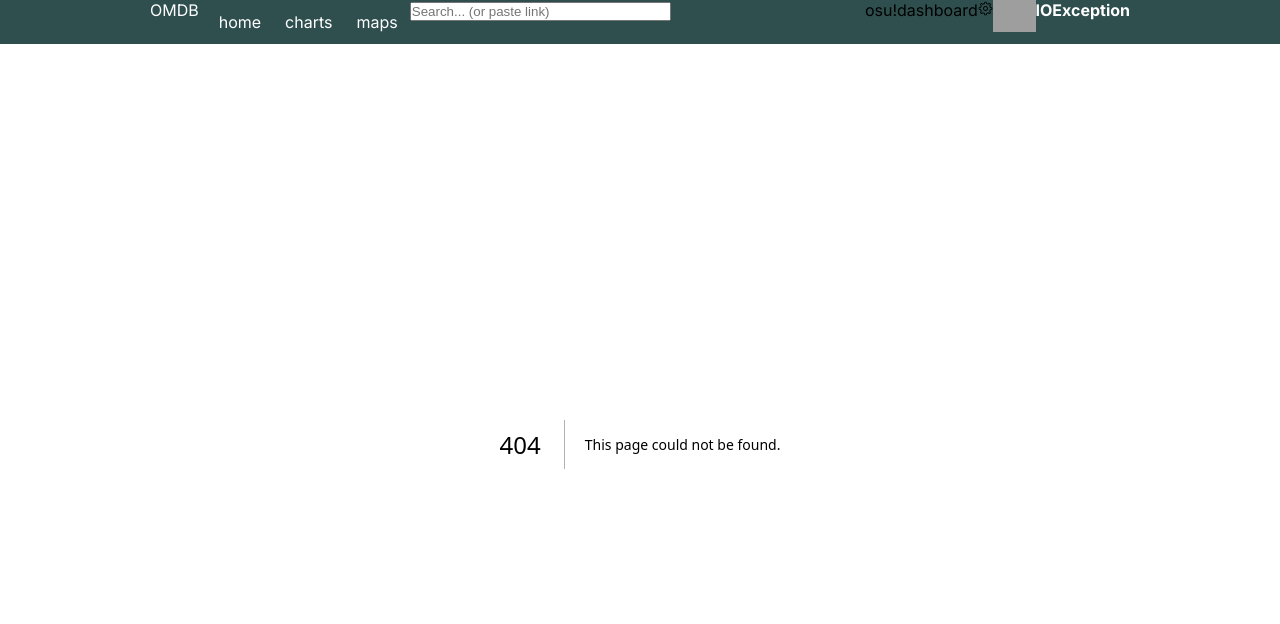
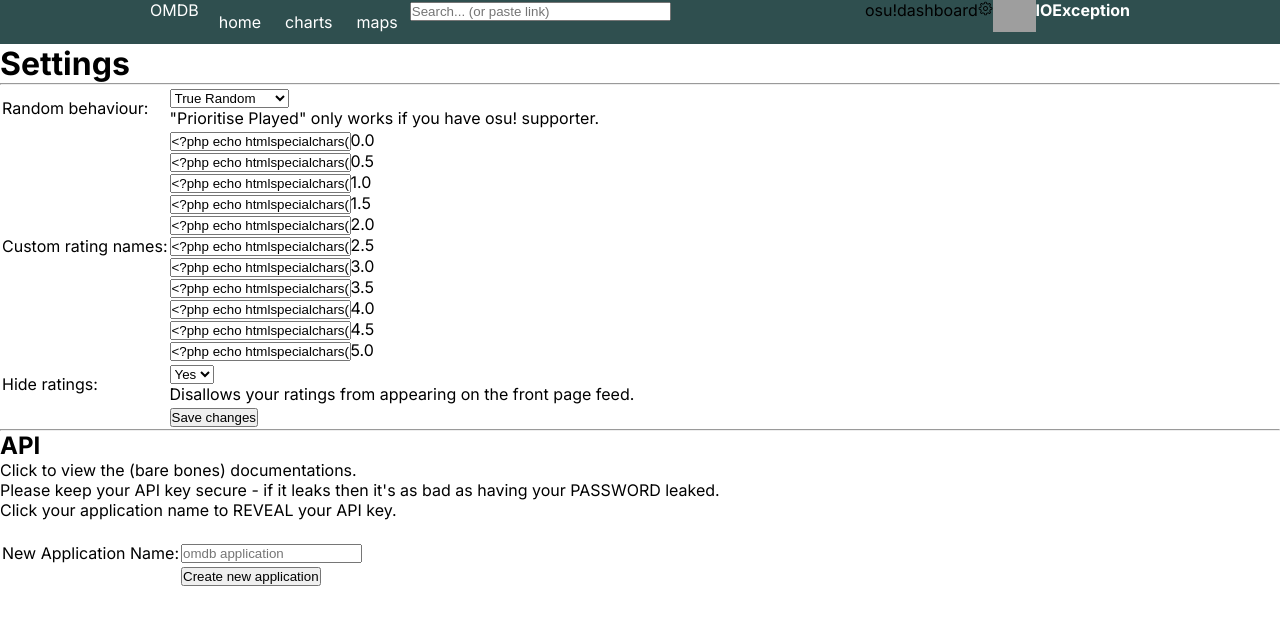
Before and after one commit to iptq/omdb-next, a Next.js app: page /settings in a window 1280 px wide. Before the commit this address had no page. Shown: the top 624 px of the page. Built offline with nearby package versions, Linux system fonts and the light colour scheme; grey boxes are pictures that could not be loaded.

Commit message:
settings page wip

```diff
--- a/next.config.js
+++ /dev/null
@@ -1,4 +0,0 @@
-/** @type {import('next').NextConfig} */
-const nextConfig = {};
-
-module.exports = nextConfig;
--- /dev/null
+++ b/next.config.mjs
@@ -0,0 +1,8 @@
+/** @type {import('next').NextConfig} */
+const nextConfig = {
+  experimental: {
+    serverActions: true,
+  },
+};
+
+export default nextConfig;
--- a/package.json
+++ b/package.json
@@ -27,7 +27,8 @@
     "prisma": "^5.1.1",
     "react": "18.2.0",
     "react-dom": "18.2.0",
-    "typescript": "5.1.6"
+    "typescript": "5.1.6",
+    "zod": "^3.22.2"
   },
   "devDependencies": {
     "@swc/core": "^1.3.82",
--- /dev/null
+++ b/src/app/settings/page.tsx
@@ -0,0 +1,172 @@
+import { Metadata } from "next";
+import { revalidatePath } from "next/cache";
+import { z } from "zod";
+
+export const metadata: Metadata = {
+  title: "Settings",
+};
+
+const settingsSchema = z.object({});
+
+const ratings = [0, 0.5, 1, 1.5, 2, 2.5, 3, 3.5, 4, 4.5, 5];
+
+export default async function Page() {
+  const doTrueRandom = true;
+  const hideRatings = true;
+  const apiKeys = [];
+
+  async function create(formData: FormData) {
+    "use server";
+
+    const parsed = settingsSchema.parse({
+      id: formData.get("id"),
+    });
+    console.log("form data", formData);
+    // mutate data
+    // revalidate cache
+
+    revalidatePath("/settings");
+  }
+
+  return (
+    <>
+      <h1>Settings</h1>
+      <hr />
+      <form action={create}>
+        <table>
+          <tr>
+            <td>
+              <label>Random behaviour:</label>
+              <br />
+            </td>
+            <td>
+              <select
+                name="RandomBehaviour"
+                id="RandomBehaviour"
+                autoComplete="off"
+              >
+                <option value="0">Prioritise Played</option>
+                <option value="1" selected={doTrueRandom}>
+                  True Random
+                </option>
+              </select>
+              <br />
+              <span className="subText">
+                "Prioritise Played" only works if you have osu! supporter.
+              </span>
+            </td>
+          </tr>
+          <tr>
+            <td>
+              <label>Custom rating names:</label>
+            </td>
+            <td>
+              {ratings.map((rating) => {
+                const ratingStr = rating.toFixed(1);
+                return (
+                  <>
+                    <input
+                      autoComplete="off"
+                      placeholder={ratingStr}
+                      maxLength={40}
+                      value="<?php echo htmlspecialchars($user['Custom50Rating']); ?>"
+                    />
+                    {ratingStr}
+                    <br />
+                  </>
+                );
+              })}
+            </td>
+          </tr>
+          <tr>
+            <td>
+              <label>Hide ratings:</label>
+              <br />
+            </td>
+            <td>
+              <select name="HideRatings" id="HideRatings" autoComplete="off">
+                <option value="0">No</option>
+                <option value="1" selected={hideRatings}>
+                  Yes
+                </option>
+              </select>
+              <br />
+              <span className="subText">
+                Disallows your ratings from appearing on the front page feed.
+              </span>
+            </td>
+          </tr>
+          <tr>
+            <td></td>
+            <td>
+              <button type="submit">Save changes</button>
+              <span id="statusText"></span>
+            </td>
+          </tr>
+        </table>
+      </form>
+      <hr />
+      <h2>API</h2>
+      <a
+        href="https://github.com/apollo-dw/omdb/wiki/API"
+        target="_blank"
+        rel="noopener noreferrer"
+      >
+        Click to view the (bare bones) documentations.
+      </a>
+      <br />
+      <span className="subText">
+        Please keep your API key secure - if it leaks then it's as bad as having
+        your PASSWORD leaked.
+        <br /> Click your application name to REVEAL your API key.
+      </span>
+      <br />
+      <br />
+
+      {apiKeys.map((apiKey) => {
+        return (
+          <details>
+            <summary>
+              {apiKey}{" "}
+              <a href='RemoveApiApp.php?id={$row["ApiID"]}'>
+                <i className="icon-remove"></i>
+              </a>
+            </summary>
+            <span className="subText">{apiKey}</span>
+          </details>
+        );
+      })}
+
+      <form action="CreateNewApiApp.php" method="get">
+        <table>
+          <tr>
+            <td>
+              <label>New Application Name:</label>
+              <br />
+            </td>
+            <td>
+              <input
+                type="text"
+                autoComplete="off"
+                name="apiname"
+                id="apiname"
+                placeholder="omdb application"
+                maxLength={255}
+                minLength={1}
+                value=""
+                required
+              />
+              <br />
+            </td>
+          </tr>
+          <tr>
+            <td></td>
+            <td>
+              <button>Create new application</button>
+            </td>
+          </tr>
+        </table>
+      </form>
+    </>
+  );
+}
--- a/src/components/StarRatingDisplay.tsx
+++ b/src/components/StarRatingDisplay.tsx
@@ -1,11 +1,11 @@
 import { Decimal } from "@prisma/client/runtime/library";
 import styles from "./StarRatingDisplay.module.scss";
 
-export interface Props {
+export interface StarRatingDisplayProps {
   rating: Decimal;
 }
 
-export default function StarRatingDisplay({ rating }: Props) {
+export default function StarRatingDisplay({ rating }: StarRatingDisplayProps) {
   const ratingNumber = rating.toNumber();
   const overlay = [0, 1, 2, 3, 4]
     .filter((x) => x < ratingNumber)
```
Also changed, not shown: src/components/UserProfilePicture.tsx (+5 -2 lines), tsconfig.json (+7 -1 lines), 2 other files (tests, documents, lock files or other folders).
